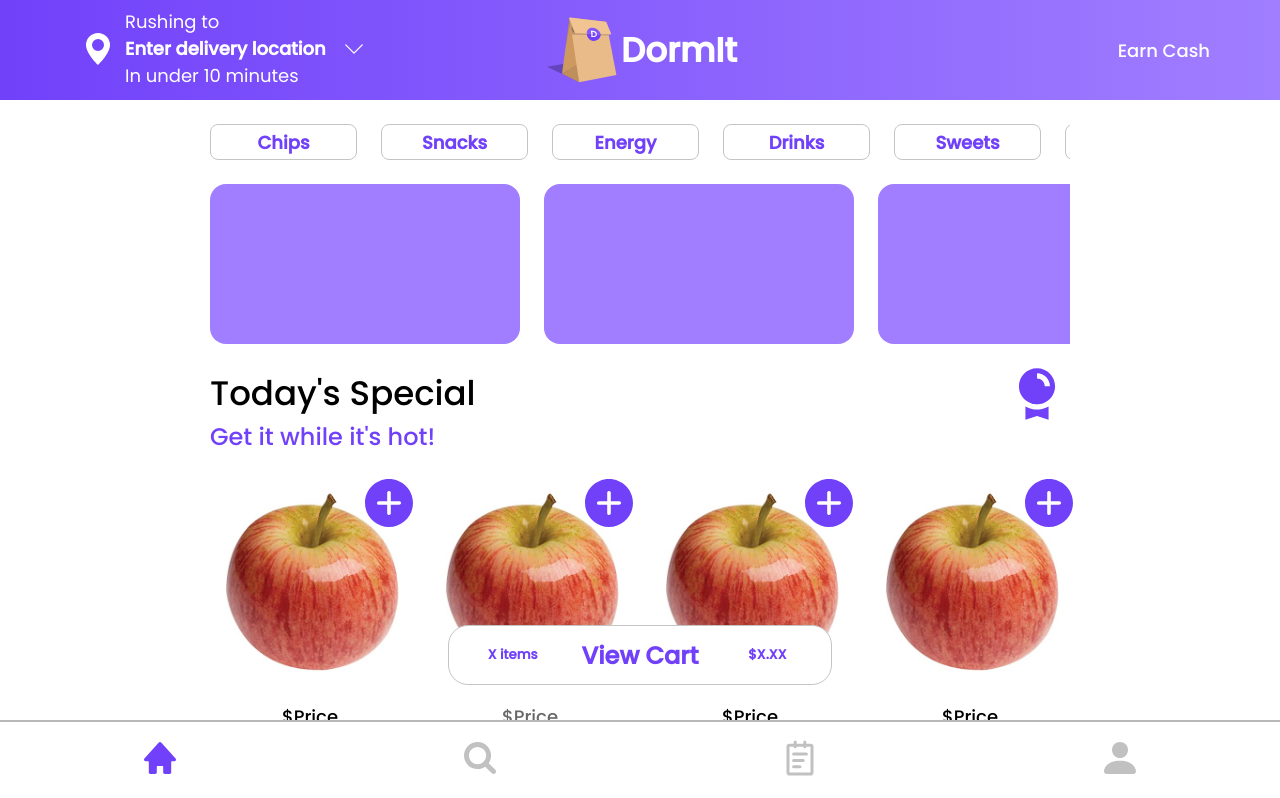
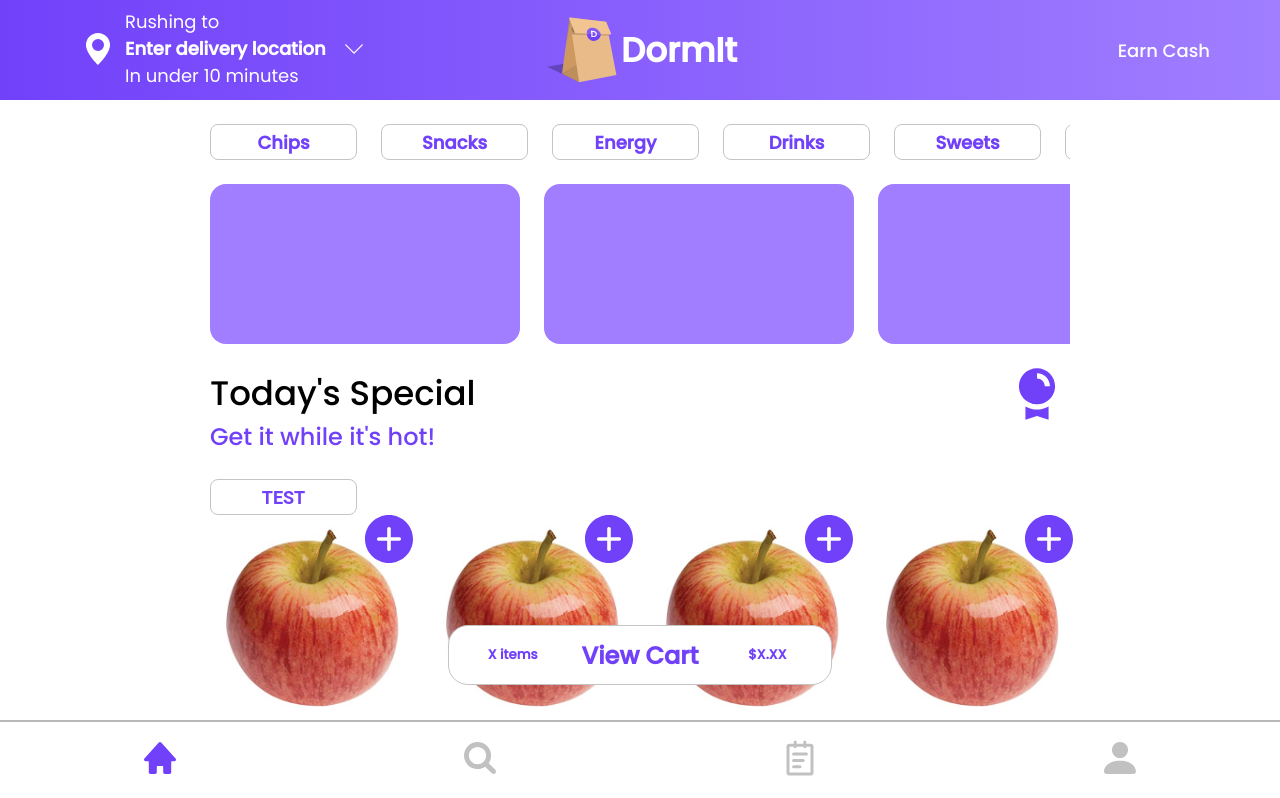
Before and after one commit to AnnLe4869/dormit-second-prototype, a React (Create React App) app: page / in a window 1280 px wide. Shown: the top 798 px of the page. Built offline with nearby package versions, Linux system fonts and the light colour scheme; no server answers; the database is empty; sample sign-in values are in the browser's storage.

Commit message:
mui navButton

```diff
--- a/src/routes/home/Home.js
+++ b/src/routes/home/Home.js
@@ -22,6 +22,39 @@ import apple from "../../assets/apple.png";
 import todaysSpecialIcon from "../../assets/Home/todays-special-icon.svg";
 
 
+/*
+ * Material-UI Imports
+ */
+import { createTheme, ThemeProvider } from '@mui/material/styles';
+import Button from '@mui/material/Button';
+import { borderRadius, fontWeight } from "@mui/system";
+import { Typography } from "@mui/material";
+
+const theme = createTheme({
+  palette: {
+    primary: {
+      main: '#7141fa'
+    }
+  },
+
+  typography: {
+    h3: {
+      fontSize: '18px',
+      lineHeight: '21px',
+      fontWeight: 700
+    }
+  }
+
+})
+
+const styles = {
+  navButton: {
+    width: 147,
+    height: 36,
+    borderRadius: '8px',
+    borderColor: '#c4c4c4'
+  }
+};
 
 export default function HomePage() {
   const products = useProducts();
@@ -90,7 +123,7 @@ export default function HomePage() {
   }
 
   return (
-    <>
+    <ThemeProvider theme={theme}>
       <Header />
       <div className={HomeCSS.homeContainer}>
         <div className={HomeCSS.homeContent}>
@@ -121,6 +154,11 @@ export default function HomePage() {
             />
             <h2>Today's Special</h2>
             <h3>Get it while it's hot!</h3>
+
+            {/* TEST */}
+            <Button variant="outlined" sx={styles.navButton}>
+              <Typography variant="h3">Test</Typography>
+            </Button>
 
             <ul className={HomeCSS.bigItemList}>
               {mockSpecialItems.map((item) => {
@@ -249,6 +287,6 @@ export default function HomePage() {
       </div>
       <ViewCart numItems="X" totalAmount="X.XX" />
       <BottomNav currentPage="home" />
-    </>
+    </ThemeProvider>
   );
 }
```
